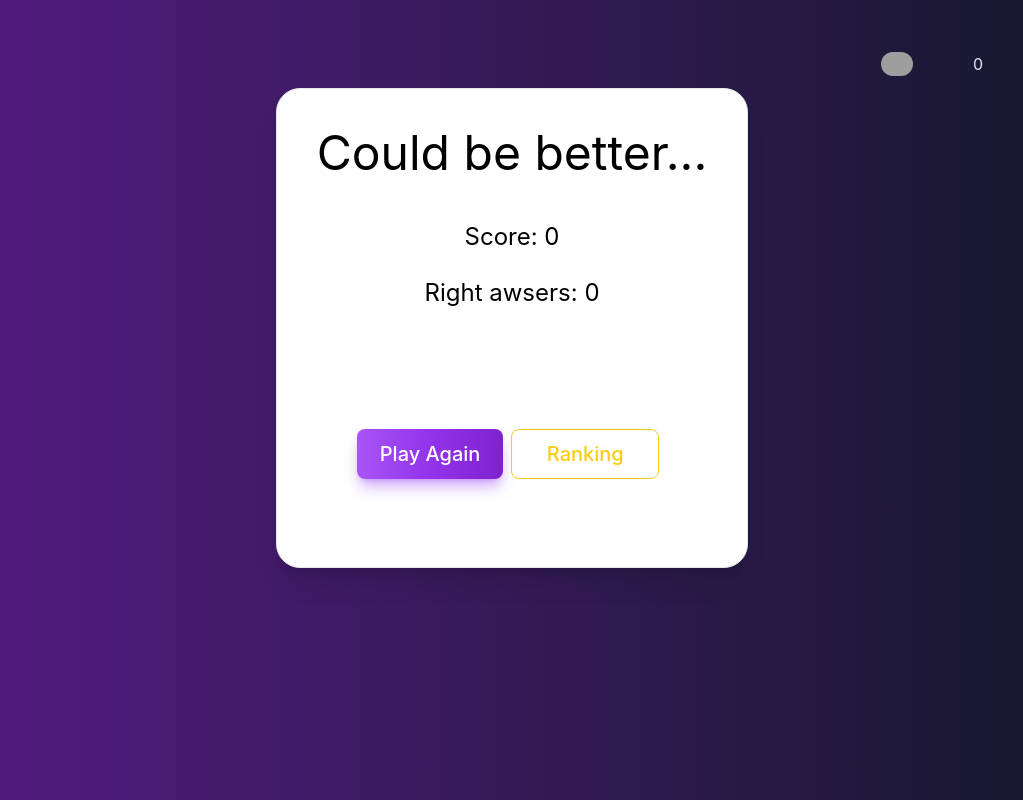
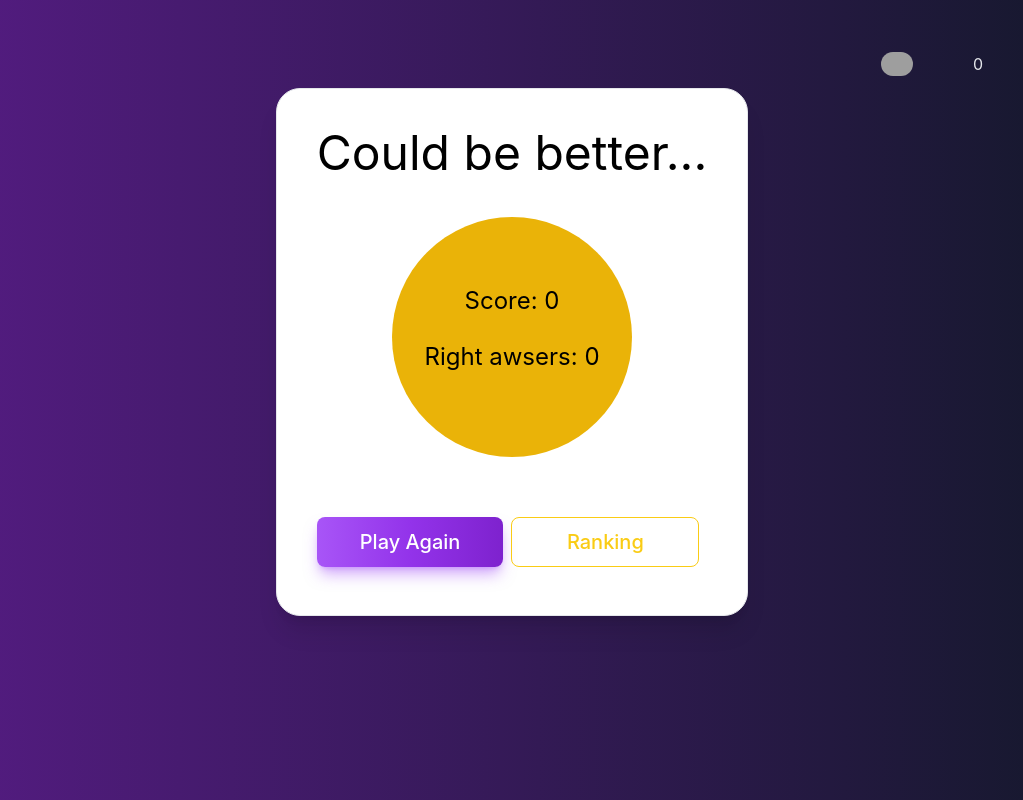
Before and after one commit to aryherton/Project-Trivia, a React (Create React App) app: page /feedback in a window 1280 px wide. Shown: the whole page, without its empty margins (128-1151 px from the left). Built offline with nearby package versions, Linux system fonts and the light colour scheme; grey boxes are pictures that could not be loaded.

Commit message:
Se aplicado esse commit, realiza alteração no css da página "Feedback". OBS: Criado "div" pra conter as tags "span" do "score" e "Right awsers", também centraliza a "div"

```diff
--- a/src/pages/Feedback.jsx
+++ b/src/pages/Feedback.jsx
@@ -27,12 +27,12 @@ class Feedback extends Component {
         <div
           className="
             flex flex-col justify-items-center justify-center
-            max-w-xl min-h-96
+            max-w-xl min-h
             bg-white
             shadow-xl rounded-3xl border"
         >
           <div
-            className="flex flex-col text-center"
+            className="flex flex-col text-center items-center"
           >
             <h1
               className="text-5xl p-10"
@@ -40,6 +40,7 @@ class Feedback extends Component {
             >
               {this.getMessage(assertions)}
             </h1>
+            <div className="flex flex-col justify-center bg-yellow-500 w-60 h-60 rounded-full">
               <span className="text-2xl leading-10" data-testid="feedback-total-score">
                 Score:
                 {' '}
@@ -51,7 +52,8 @@ class Feedback extends Component {
                 { assertions }
               </span>
             </div>
-          <div className="flex realtive m-20">
+          </div>
+          <div className="flex m-10">
             <button
               className="w-full text-xl mt-5 text-white bg-gradient-to-r from-purple-500
               via-purple-600 to-purple-700 hover:bg-gradient-to-br focus:ring-4
```
Lines whose indentation alone changed are shown as unchanged.
